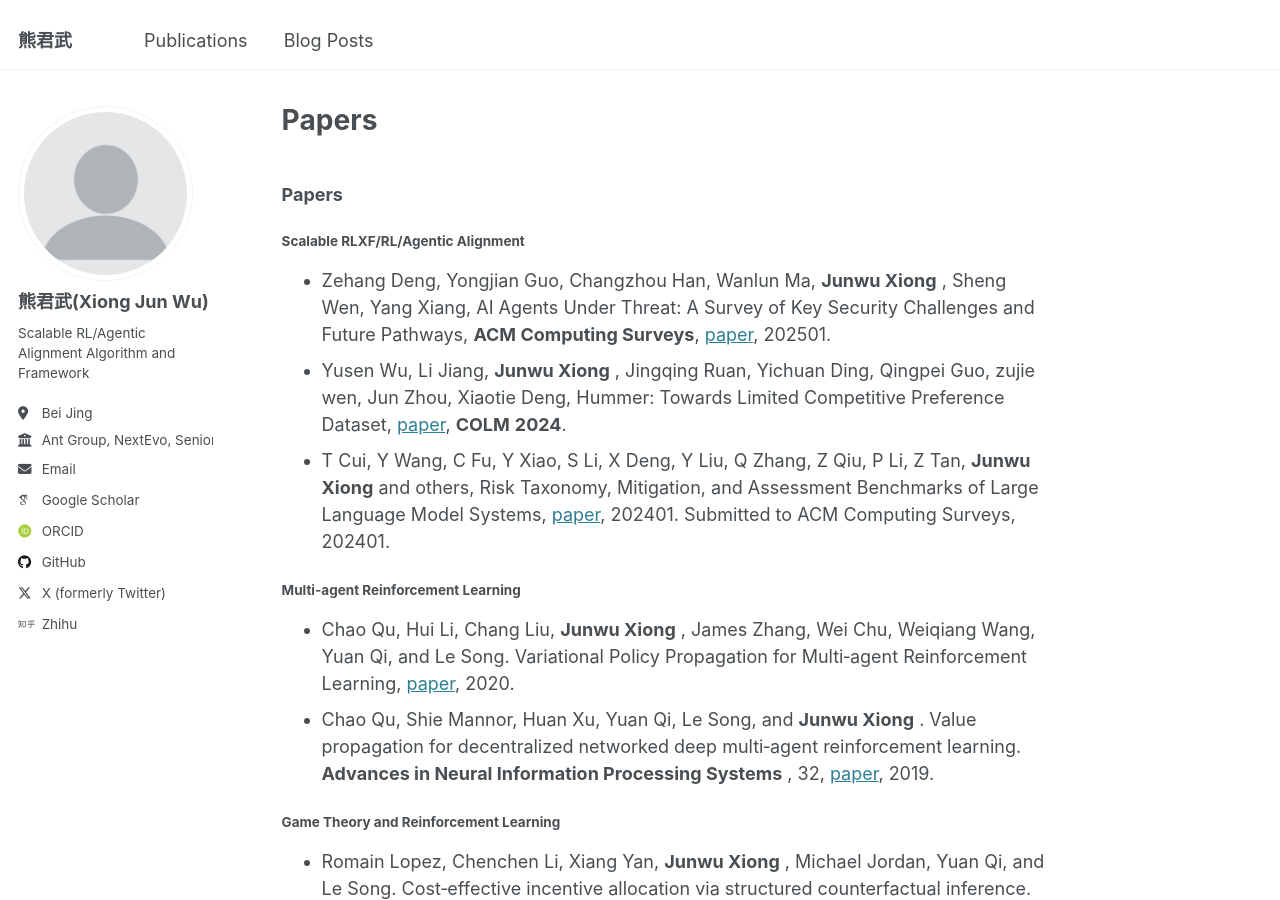
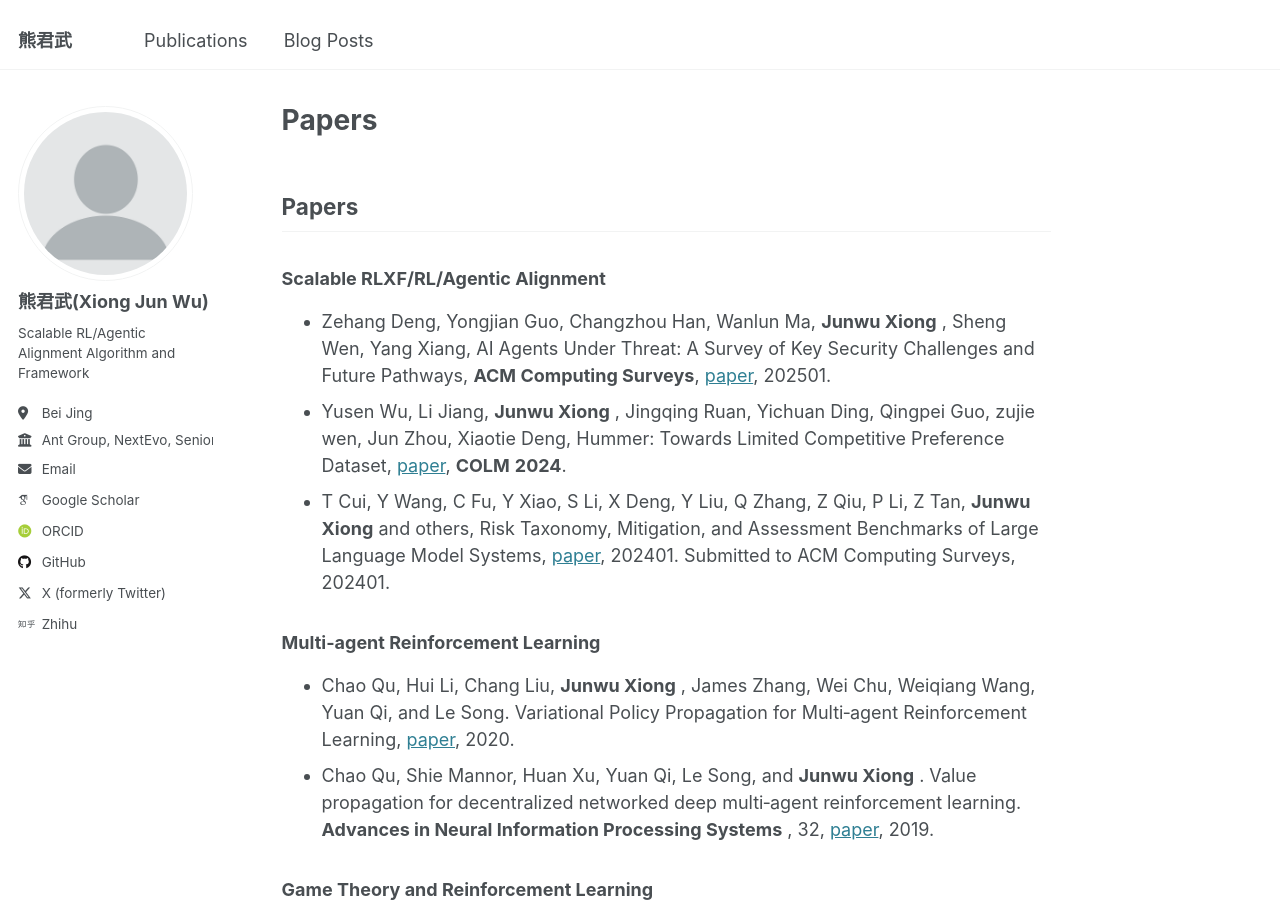
Before and after one commit to junwuxgi/junwuxgi.github.io, a Jekyll site: the page built from publications.md, in a window 1280 px wide and 900 px high. Built offline with Jekyll 4.4.1, drawn with Linux system fonts in a browser that asks for light colours; some web fonts are replaced; our own code applies the rules of GitHub Pages for plain Markdown files.

```diff
--- a/publications.md
+++ b/publications.md
@@ -1,45 +1,45 @@
-### Papers
+## Papers
 
-#### **Scalable RLXF/RL/Agentic Alignment**
+### **Scalable RLXF/RL/Agentic Alignment**
 
 * Zehang Deng, Yongjian Guo, Changzhou Han, Wanlun Ma,  **Junwu Xiong** , Sheng Wen, Yang Xiang, AI Agents Under Threat: A Survey of Key Security Challenges and Future Pathways, **ACM Computing Surveys**, [paper](https://dblp.org/rec/journals/corr/abs-2406-02630.html), 202501.
 * Yusen Wu, Li Jiang,  **Junwu Xiong** , Jingqing Ruan, Yichuan Ding, Qingpei Guo, zujie wen, Jun Zhou, Xiaotie Deng, Hummer: Towards Limited Competitive Preference Dataset, [paper](https://openreview.net/pdf?id=aKwQPRjdGa),  **COLM** **2024**.
 * T Cui, Y Wang, C Fu, Y Xiao, S Li, X Deng, Y Liu, Q Zhang, Z Qiu, P Li, Z Tan, **Junwu Xiong** and others, Risk Taxonomy, Mitigation, and Assessment Benchmarks of Large Language Model Systems, [paper](https://arxiv.org/abs/2401.05778), 202401. Submitted to ACM Computing Surveys, 202401.
 
-#### **Multi-agent Reinforcement Learning**
+### **Multi-agent Reinforcement Learning**
 
 * Chao Qu, Hui Li, Chang Liu,  **Junwu Xiong** , James Zhang, Wei Chu, Weiqiang Wang, Yuan Qi, and Le Song. Variational Policy Propagation for Multi‑agent Reinforcement Learning, [paper](https://arxiv.org/abs/2004.08883), 2020.
 * Chao Qu, Shie Mannor, Huan Xu, Yuan Qi, Le Song, and  **Junwu Xiong** . Value propagation for decentralized networked deep multi‑agent reinforcement learning.  **Advances in Neural Information Processing Systems** , 32, [paper](https://arxiv.org/abs/1901.09326), 2019.
 
-#### **Game Theory and Reinforcement Learning**
+### **Game Theory and Reinforcement Learning**
 
 * Romain Lopez, Chenchen Li, Xiang Yan,  **Junwu Xiong** , Michael Jordan, Yuan Qi, and Le Song. Cost‑effective incentive allocation via structured counterfactual inference. In Proceedings of the  **AAAI Conference on Artificial Intelligence** , volume 34, pages 4997–5004, [paper](https://arxiv.org/abs/1902.02495), 2020.
 * Chenchen Li, Xiang Yan, Xiaotie Deng, Yuan Qi, Wei Chu, Le Song, Junlong Qiao, Jianshan He, and  **Junwu Xiong** . Latent Dirichlet Allocation for Internet Price War. In Proceedings of the  **AAAI Conference on Artificial Intelligence** , volume 33, pages 639–646, [paper](https://arxiv.org/abs/1808.07621), 2019.
 
-#### **Deep Reinforcement Learning**
+### **Deep Reinforcement Learning**
 
 * Tan, Xiaoyu and Qu, Chao and **Xiong, Junwu** and Zhang, James and Qiu, Xihe and Jin, Yaochu,Model-Based Off-Policy Deep Reinforcement Learning With Model-Embedding, **IEEE Transactions on Emerging Topics in Computational Intelligence** , [paper](https://ieeexplore.ieee.org/abstract/document/10463525), 202403.
 * **Junwu Xiong** , Xiaoyun Feng, YunZhou Shi, James Zhang, Zhongzhou Zhao, and Wei Zhou. Digital human inter‑active recommendation decision‑making based on reinforcement learning.  **NeurIPS 2022 Workshop on Human in the Loop Learning** , [paper](https://arxiv.org/abs/2210.10638), 2022.
 * Chenchen Li, Xiang Yan, Xiaotie Deng, Yuan Qi, Wei Chu, Le Song, Junlong Qiao, Jianshan He, and  **Junwu Xiong** . Reinforcement learning for uplift modeling, [paper](https://arxiv.org/abs/1811.10158), 2018.
 
-#### **Deep Learning**
+### **Deep Learning**
 
 * Huiru Xiao, Caigao Jiang, Yangqiu Song, James Zhang, and  **Junwu Xiong** . Unit ball model for embedding hier‑ archical structures in the complex hyperbolic space, [paper](https://arxiv.org/abs/2105.03966), 2021.
 * Tong Yin, Xiaotie Deng, Yuan Qi, Wei Chu, Jing Pan, Xiang Yan, and  **Junwu Xiong** . Personalized behavior predic‑ tion with encoder‑to‑decoder structure. In 2018 IEEE  **International Conference on Networking** , Architecture and Storage (NAS), pages 1–10. IEEE, [paper](https://ieeexplore.ieee.org/document/8515696), 2018.
 
-#### **Scalable Wireless Sensor Networks**
+### **Scalable Wireless Sensor Networks**
 
 * Huan Li, Yanlei Liu, Weifeng Chen, Weijia Jia, Bing Li, and  **Junwu Xiong** . COCA: Constructing optimal clustering architecture to maximize sensor network lifetime.  **Computer Communications** , 36(3):256–268, [paper](https://www.sciencedirect.com/science/article/abs/pii/S0140366412003751), 2013.
 * Huan Li, Jierui Cao, and  **Junwu Xiong** . Constructing optimal clustering architecture for maximizing lifetime in large scale wireless sensor networks. In 2009 15th **International Conference on Parallel and Distributed Systems,** pages 182–189. IEEE, [paper](https://ieeexplore.ieee.org/document/5395248), 2009.
 
-### Patents
+## Patents
 
-#### **Deep Reinforcement Learning**
+### **Deep Reinforcement Learning**
 
 * **Junwu Xiong** , Xiaoyu Tan, XU Hairui, James Zhang, Wei Chu, Yunzhou Shi, Zhongzhou Zhao, Wei Zhou, Xiaolong Li, [Digital avatar recommendation method and recommendation system](https://patents.google.com/patent/US20240177216A1/en), **US Patent**, US20240177216A1, App. 18/516,730, 2024.
 * **Junwu Xiong** , Xiaoyu Tan, Hairui Xu, James Zhang, Wei Chu, Yunzhou Shi, Zhongzhou Zhao, Wei Zhou, and Xiaolong LI, Interactive recommendation decision‑making of digital Avatar based on reinforcement learning, Application No. CXTA103673, Sep. 2022, Review completed.
 
-#### **Preference Learning**
+### **Preference Learning**
 
 * Hairui Xu, Hong Tang, Jingxin Mao, Manhuo Hong, Xiaoyu Tan, Caigao Jiang, Wenpeng Zhang, James Zhang, Chao Qu,  **Junwu Xiong** , and Wei Chu, Model Switch of Attention Capital Intelligent Pricing Algorithm, Application No. CXTA66183, Nov. 2020, Review completed.
 * Xiaoyu Tan, Chao Qu, Caigao Jiang, Hairui Xu,  **Junwu Xiong** , and James Zhang, A method and system for training a recommendation model, May 2020, Publication No. CN111311384A.
```
